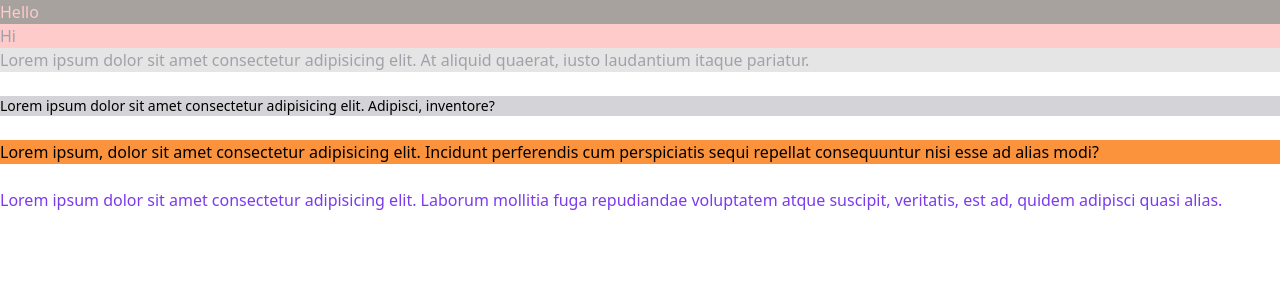
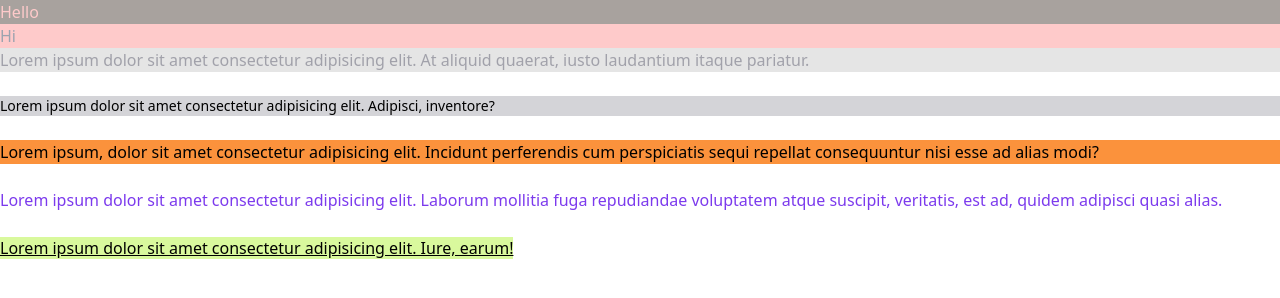
Before and after one commit to Jannatul-76/Typographic-Tailwind, a plain HTML site: page Index.html in a window 1280 px wide. Drawn offline with nearby package versions, Linux system fonts and the light colour scheme.

Commit message:
text decoration

```diff
--- a/Index.html
+++ b/Index.html
@@ -32,6 +32,10 @@
 	">Lorem ipsum dolor sit amet consectetur adipisicing elit. Laborum mollitia fuga repudiandae
         voluptatem atque suscipit, veritatis, est ad, quidem adipisci quasi alias.</p>
 
+<br>
+
+<span class="underline bg-lime-200	">Lorem ipsum dolor sit amet consectetur adipisicing elit. Iure, earum!</span>
+
 
 
 </body>
```
